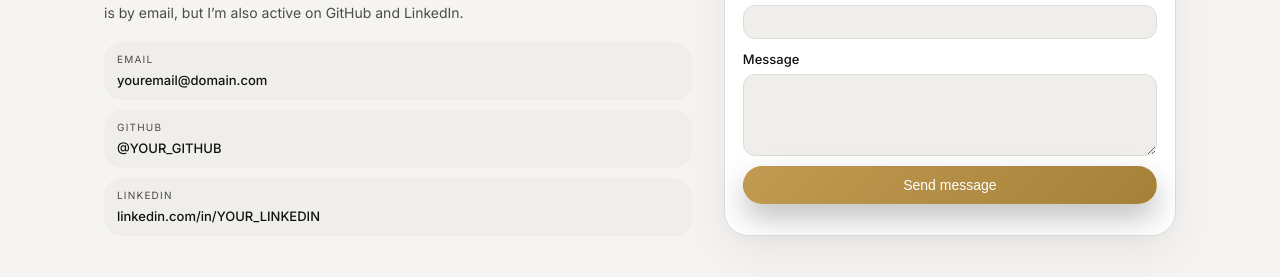
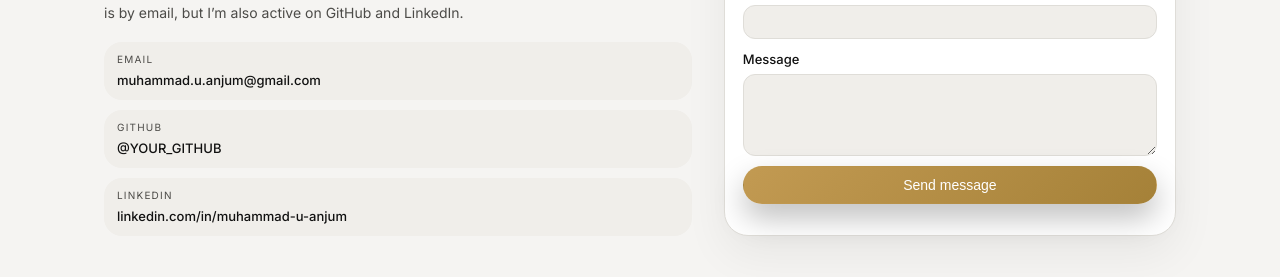
Before and after one commit to muhammad-anjum/Portfolio, a plain HTML site: page index.html in a window 1280 px wide. Shown: the part 2739-3016 px from the top of the page. Drawn offline with nearby package versions, Linux system fonts and the light colour scheme.

Commit message:
Update index.html

```diff
--- a/index.html
+++ b/index.html
@@ -380,15 +380,15 @@
           <div class="contact-items">
             <a href="mailto:youremail@domain.com" class="contact-item">
               <span class="contact-label">Email</span>
-              <span class="contact-value">youremail@domain.com</span>
+              <span class="contact-value">muhammad.u.anjum@gmail.com</span>
             </a>
             <a href="https://github.com/YOUR_GITHUB" target="_blank" rel="noopener" class="contact-item">
               <span class="contact-label">GitHub</span>
               <span class="contact-value">@YOUR_GITHUB</span>
             </a>
-            <a href="https://www.linkedin.com/in/YOUR_LINKEDIN" target="_blank" rel="noopener" class="contact-item">
+            <a href="https://www.linkedin.com/in/muhammad-u-anjum" target="_blank" rel="noopener" class="contact-item">
               <span class="contact-label">LinkedIn</span>
-              <span class="contact-value">linkedin.com/in/YOUR_LINKEDIN</span>
+              <span class="contact-value">linkedin.com/in/muhammad-u-anjum</span>
             </a>
           </div>
         </div>
```
